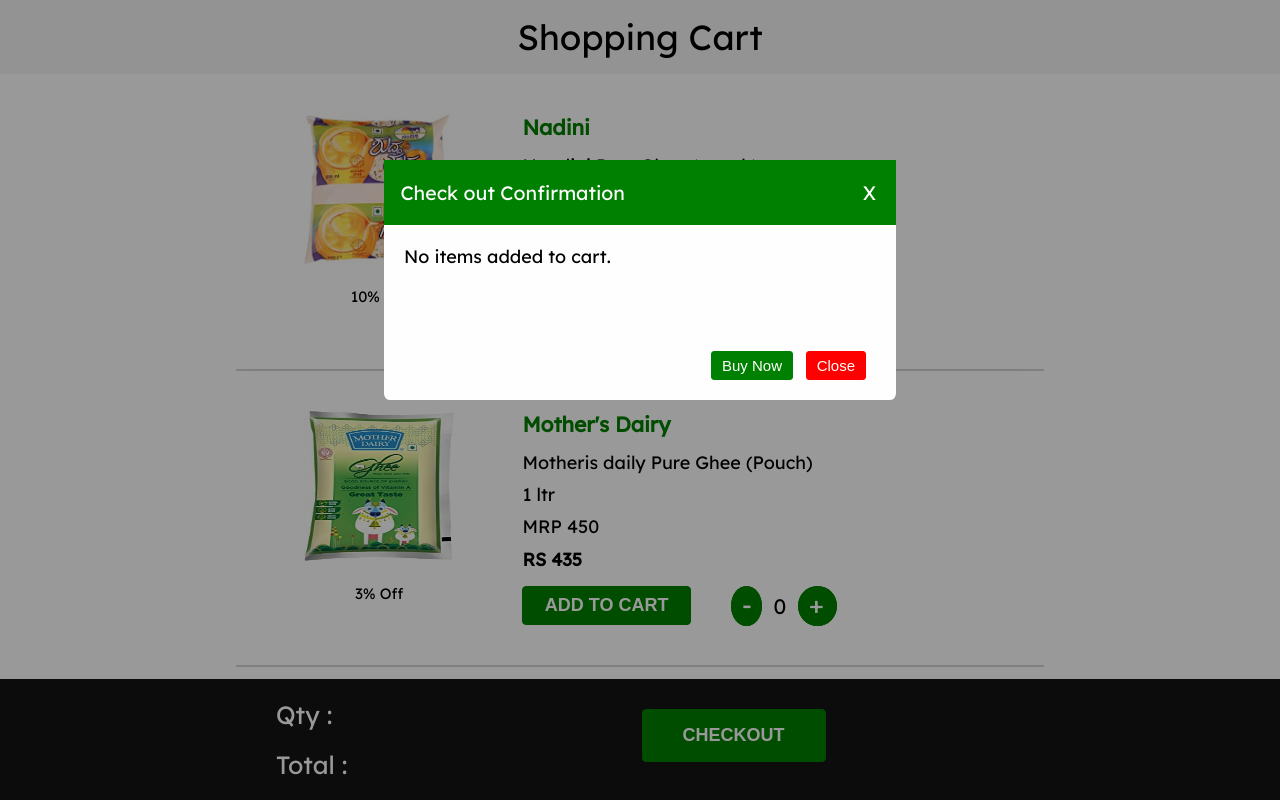
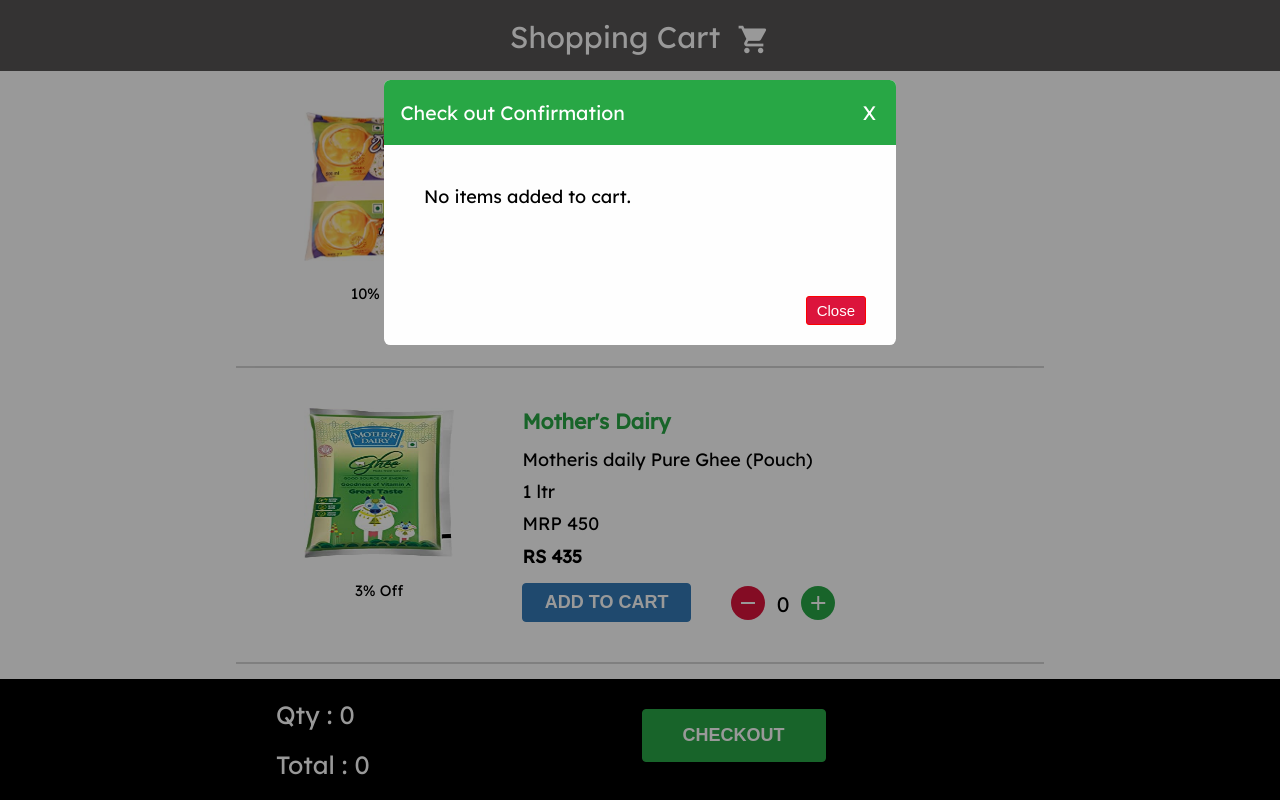
Before and after one commit to khadirpatan/shopping-cart, a React (Create React App) app: page / in a window 1280 px wide. Both pictures are taken after a click on the button "CHECKOUT". Shown: the top 800 px of the page. Built offline with nearby package versions, Linux system fonts and the light colour scheme.

Commit message:
some_changes

```diff
--- a/public/index.html
+++ b/public/index.html
@@ -8,6 +8,11 @@
     <link
       href="https://fonts.googleapis.com/css?family=Lexend Deca"
       rel="stylesheet"
+    />
+
+    <link
+      rel="stylesheet"
+      href="https://fonts.googleapis.com/icon?family=Material+Icons"
     />
 
     <meta
--- a/src/components/Container.js
+++ b/src/components/Container.js
@@ -6,6 +6,7 @@
 
 const Container = props => {
   const [cart, setCart] = useState([]);
+  const [clearCartClicked, setClearCartClicked] = useState(false);
 
   const addToCart = item => {
     let found = false;
@@ -37,13 +38,15 @@
         if (cartItem.quantity >= 1) {
           cartItem.quantity--;
         }
-
         return cartItem;
       } else {
         return cartItem;
       }
     });
-    setCart(updatedCart);
+    let filteredCart = updatedCart.filter(function(item) {
+      return item.quantity > 0;
+    });
+    setCart([...filteredCart]);
   };
   return (
     <div className="container">
@@ -56,10 +59,17 @@
           addToCart={addToCart}
           removeFromCart={removeFromCart}
           cart={cart}
+          clearCartClicked={clearCartClicked}
         />
       </div>
       <div style={{ width: "100%" }}>
-        <Footer cart={cart} />
+        <Footer
+          cart={cart}
+          addToCart={addToCart}
+          removeFromCart={removeFromCart}
+          setCart={setCart}
+          setClearCartClicked={setClearCartClicked}
+        />
       </div>
     </div>
   );
--- a/src/components/Footer.js
+++ b/src/components/Footer.js
@@ -7,7 +7,7 @@
   const [openModal, setOpenModal] = useState(false);
 
   useEffect(() => {
-    if (props.cart && props.cart.length >= 1) {
+    if (props.cart && props.cart.length >= 0) {
       let totalQty = 0;
       let totalPrice = 0;
       for (let product of props.cart) {
@@ -20,6 +20,7 @@
       setPrice(totalPrice);
     }
   }, [props.cart]);
+
   return (
     <div className="footer">
       <div className="footerInnerDiv">
@@ -29,7 +30,12 @@
           <div className="h4">Total : {price}</div>
         </div>
         <div className="right">
-          <button className="button" onClick={() => setOpenModal(true)}>
+          <button
+            type="submit"
+            className="button"
+            onClick={() => setOpenModal(true)}
+            // disabled={!props.cart.length >= 1}
+          >
             CHECKOUT
           </button>
         </div>
@@ -41,6 +47,10 @@
           price={price}
           qty={qty}
           setOpenModal={setOpenModal}
+          addToCart={props.addToCart}
+          removeFromCart={props.removeFromCart}
+          setCart={props.setCart}
+          setClearCartClicked={props.setClearCartClicked}
         />
       ) : null}
     </div>
--- a/src/components/Header.js
+++ b/src/components/Header.js
@@ -1,7 +1,12 @@
 import React from "react";
 import "../css/headerAndFooter.css";
 const Header = () => {
-  return <div className="header h1">Shopping Cart</div>;
+  return (
+    <div className="header ">
+      Shopping Cart &nbsp;
+      <i className="material-icons shoppingCartIcon">shopping_cart</i>{" "}
+    </div>
+  );
 };
 
 export default Header;
--- a/src/components/Modal.js
+++ b/src/components/Modal.js
@@ -1,11 +1,58 @@
-import React from "react";
+import React, { useState } from "react";
 import "../css/Modal.css";
 const Modal = props => {
+  const [buyOptionClicked, setBuyPotionClicked] = useState(false);
+
+  const handleBuyNow = () => {
+    setBuyPotionClicked(true);
+    props.setCart([]);
+    props.setClearCartClicked(true);
+    setTimeout(() => {
+      props.setClearCartClicked(false);
+    }, 2000);
+  };
+
+  const getOrderSuccess = () => {
     return (
       <div className="modalContainer">
         <div className="modalWindow">
           <div className="modlaTilte">
-          &nbsp;&nbsp;&nbsp;Check out Confirmation
+            &nbsp;&nbsp;&nbsp;Order is successfull
+            <span
+              className="closeButton"
+              onClick={() => props.setOpenModal(false)}
+            >
+              {" "}
+              X{" "}
+            </span>
+          </div>
+          <div className="modalContent">
+            <div className="noItemsMsg">
+              Your Order is successfull .<br></br> Will be delivered by{" "}
+              {new Date().toLocaleDateString()}
+            </div>
+
+            <div className="modalFooter">
+              <button
+                className="closeBtn"
+                onClick={() => props.setOpenModal(false)}
+              >
+                Close
+              </button>
+            </div>
+          </div>
+        </div>
+      </div>
+    );
+  };
+
+  const getOrderDetails = () => {
+    return (
+      <div className="modalContainer">
+        <div className="modalWindow">
+          <div className="modlaTilte">
+            <>&nbsp;&nbsp;&nbsp;Check out Confirmation</>
+
             <span
               className="closeButton"
               onClick={() => props.setOpenModal(false)}
@@ -16,28 +63,75 @@
           </div>
           {props.price && props.price !== 0 ? (
             <div className="modalContent">
-            {props.cart.map((cart, index) => (
+              {buyOptionClicked ? (
+                <>
+                  <div className="noItemsMsg">
+                    Your Order is successfull .<br></br> Will be delivered by{" "}
+                    {new Date().toLocaleDateString()}
+                  </div>
+                </>
+              ) : (
+                props.cart.map((item, index) => (
                   <div className="itemDescription" key={index}>
-                {cart.name} -
-                <span style={{ color: "grey" }}>
-                  &nbsp;{cart.quantity} no's - &#8377;{" "}
-                  {cart.quantity * cart.price}
+                    {item.name}
+                    &nbsp;&nbsp;
+                    <br></br>
+                    &nbsp;{" "}
+                    <span
+                      style={{ display: "inline-block", margin: "8px 0px" }}
+                    >
+                      <i
+                        className="material-icons minus"
+                        onClick={() => {
+                          props.removeFromCart(item);
+                        }}
+                      >
+                        {" "}
+                        remove
+                      </i>
+                      &nbsp;&nbsp;
+                      {item.quantity}
+                      &nbsp;&nbsp;
+                      <i
+                        className="material-icons plus"
+                        onClick={() => {
+                          props.addToCart(item);
+                        }}
+                      >
+                        {" "}
+                        add
+                      </i>
+                      &nbsp;&nbsp; x &#8377; {item.price} = &#8377;{" "}
+                      {item.quantity * item.price}
                     </span>
+                    &nbsp;&nbsp;
+                    <hr
+                      style={{ width: "98%", backgroundColor: "lightgrey" }}
+                    />
                   </div>
-            ))}
+                ))
+              )}
+
               <div className="totalAmount">
                 Total Price : &#8377; <strong>{props.price}</strong>
               </div>
-          </div>
-        ) : (
-          <div className="noItemsMsg">No items added to cart.</div>
-        )}
 
               <div className="modalFooter">
                 <button
-            className="successBtn"
-            onClick={() => props.setOpenModal(false)}
+                  className="clearBtn"
+                  onClick={() => {
+                    props.setCart([]);
+                    props.setOpenModal(false);
+                    props.setClearCartClicked(true);
+                    setTimeout(() => {
+                      props.setClearCartClicked(false);
+                    }, 1000);
+                  }}
                 >
+                  Clear Cart
+                </button>{" "}
+                &nbsp;&nbsp;
+                <button className="successBtn" onClick={() => handleBuyNow()}>
                   Buy Now
                 </button>{" "}
                 &nbsp;&nbsp;
@@ -49,8 +143,24 @@
                 </button>
               </div>
             </div>
+          ) : (
+            <div className="modalContent">
+              <div className="noItemsMsg">No items added to cart.</div>
+              <div className="modalFooter">
+                <button
+                  className="closeBtn"
+                  onClick={() => props.setOpenModal(false)}
+                >
+                  Close
+                </button>
+              </div>
+            </div>
+          )}
+        </div>
       </div>
     );
   };
+  return <>{buyOptionClicked ? getOrderSuccess() : getOrderDetails()}</>;
+};
 
 export default Modal;
--- a/src/components/Product.js
+++ b/src/components/Product.js
@@ -1,4 +1,4 @@
-import React, { useState } from "react";
+import React, { useState, useEffect } from "react";
 import "../css/products.css";
 
 const Product = props => {
@@ -15,6 +15,13 @@
     }
     removeFromCart(product);
   };
+
+  useEffect(() => {
+    if (props.clearCartClicked) {
+      setCount(0);
+    }
+  }, [props.clearCartClicked]);
+
   return (
     <div className="productsContainer" key={index}>
       <div className="productsLeft">
@@ -55,7 +62,26 @@
             </button>
           </div>
           <div className="incrimentDecerementDiv">
-            <span
+            <i
+              className="material-icons remove"
+              onClick={() => {
+                remove(product);
+              }}
+            >
+              remove
+            </i>
+            &nbsp;&nbsp;
+            <span className="count">{count}</span>
+            &nbsp;&nbsp;
+            <i
+              className="material-icons add"
+              onClick={() => {
+                add(product);
+              }}
+            >
+              add
+            </i>
+            {/* <span
               className="roundBorder"
               onClick={() => {
                 remove(product);
@@ -74,7 +100,7 @@
               }}
             >
               +{" "}
-            </span>
+            </span> */}
           </div>
         </div>
       </div>
--- a/src/components/Products.js
+++ b/src/components/Products.js
@@ -12,6 +12,7 @@
             addToCart={props.addToCart}
             removeFromCart={props.removeFromCart}
             cart={props.cart}
+            clearCartClicked={props.clearCartClicked}
           />
         ))}
     </>
--- a/src/css/Modal.css
+++ b/src/css/Modal.css
@@ -3,11 +3,11 @@
   position: fixed;
   text-align: left;
   z-index: 1111;
-  padding-top: 20vh;
+  padding-top: 10vh;
   left: 0;
   top: 0;
   width: 100%;
-  height: 100%;
+  min-height: 100vh;
   background-color: rgb(0, 0, 0);
   background-color: rgba(0, 0, 0, 0.4);
   color: black;
@@ -16,17 +16,31 @@
 .modalWindow {
   background-color: #fefefe;
   margin: auto;
+  margin-bottom: 10vh;
   padding: 0px;
   border-radius: 0.5vw;
   width: 40vw;
-  position: relative;
   min-height: 30vh;
+  max-height: 80vh;
+  overflow-y: auto;
+}
+
+.modalWindow::-webkit-scrollbar {
+  width: 6px;
+}
+.modalWindow::-webkit-scrollbar-track {
+  -webkit-box-shadow: inset 0 0 6px green;
+}
+
+.modalWindow::-webkit-scrollbar-thumb {
+  border-radius: 10px;
+  -webkit-box-shadow: inset 0 0 6px #28a745;
 }
 
 .modlaTilte {
   width: 100%;
   padding: 20px 0px;
-  background-color: green;
+  background-color: #28a745;
   color: white;
   position: relative;
 
@@ -42,10 +56,13 @@
 .modalContent {
   /* font-size: 1.2rem; */
   padding: 20px 20px 60px 20px;
+  max-height: 100%;
+  min-height: 15vh;
+  position: relative;
 }
 
 .itemDescription {
-  padding: 10px;
+  padding: 10px 10px 0px 10px;
 }
 
 .totalAmount {
@@ -59,17 +76,27 @@
   right: 30px;
 }
 .successBtn {
-  background-color: green;
+  background-color: #28a745;
   padding: 5px 10px;
   font-size: 1rem;
-  border: 1px solid green;
+  border: 1px solid #28a745;
   color: white;
   border-radius: 3px;
   cursor: pointer;
 }
 
+.clearBtn {
+  background-color: #337ab7;
+  padding: 5px 10px;
+  font-size: 1rem;
+  border: 1px solid #337ab7;
+  border-radius: 3px;
+  cursor: pointer;
+  color: white;
+}
+
 .closeBtn {
-  background-color: red;
+  background-color: crimson;
   padding: 5px 10px;
   font-size: 1rem;
   border: 1px solid red;
@@ -81,6 +108,27 @@
 .noItemsMsg {
   margin: 20px;
   font-size: 1.2rem;
+}
+
+.plus {
+  font-size: 18px;
+  color: white;
+  padding: 2px;
+  background-color: #28a745;
+  border: 1px solid #28a745;
+  position: relative;
+  top: 3px;
+  cursor: pointer;
+}
+.minus {
+  font-size: 18px;
+  color: white;
+  padding: 2px;
+  background-color: crimson;
+  border: 1px solid crimson;
+  position: relative;
+  top: 3px;
+  cursor: pointer;
 }
 
 @media screen and (min-width: 631px) and (max-width: 1200px) {
@@ -96,6 +144,10 @@
 }
 
 @media screen and (max-width: 630px) {
+  .modalContainer {
+    padding-top: 20vh;
+  }
+
   .modalWindow {
     background-color: #fefefe;
     margin: auto;
@@ -103,7 +155,7 @@
     border-radius: 0.5vw;
     width: 97vw;
     position: relative;
-    min-height: 20vh;
+    min-height: 30vh;
   }
   .modalContent {
     /* font-size: 1.2rem; */
--- a/src/css/headerAndFooter.css
+++ b/src/css/headerAndFooter.css
@@ -1,9 +1,16 @@
 .header {
-  background-color: #f5f5f5;
+  background-color: rgb(87, 85, 85);
   padding: 15px;
+  color: white;
+  font-size: 2rem;
+}
+.shoppingCartIcon {
+  font-size: 2.2rem;
+  position: relative;
+  top: 8px;
 }
 .footer {
-  background-color: rgb(20, 20, 20);
+  background-color: black;
   position: fixed;
   color: white;
   bottom: 0px;
@@ -36,8 +43,8 @@
 .footer .button {
   padding: 15px 40px;
   border-radius: 4px;
-  border: 1px solid green;
-  background-color: green;
+  border: 1px solid #28a745;
+  background-color: #28a745;
   cursor: pointer;
   font-size: 18px;
   color: white;
@@ -75,4 +82,11 @@
     cursor: pointer;
     /* font-size: 16px; */
   }
+
+  input[type="submit"]:disabled {
+    background: #dddddd;
+    border: 1px solid #999999;
+    background-color: yellow;
+    color: #666666;
+  }
 }
--- a/src/css/products.css
+++ b/src/css/products.css
@@ -28,7 +28,7 @@
 }
 
 .productTitle {
-  color: green;
+  color: #28a745;
   font-size: 1.4rem;
   padding-bottom: 10px;
 }
@@ -52,13 +52,13 @@
   width: 100%;
   font-size: 1.2rem;
   font-weight: bold;
-  background-color: green;
-  border: 1px solid green;
+  background-color: #337ab7;
+  border: 1px solid #337ab7;
   border-radius: 4px;
   color: white;
 }
 .addTocartBtn:hover {
-  background-color: #28a745;
+  background-color: #337aa1;
   cursor: pointer;
 }
 
@@ -67,33 +67,31 @@
   padding: 13px 0px 0px 40px;
 }
 
-.roundBorder {
-  border: 1px solid green;
-  /* height: 20px; */
-  /* width: 20px; */
+.remove {
+  padding: 5px;
+  background-color: crimson;
   border-radius: 50%;
-  padding: 2px 2px 5px 10px;
-  font-size: 25px;
   color: white;
+}
+.add {
+  padding: 5px;
+  background-color: #28a745;
+  border-radius: 50%;
+  color: white;
+}
+
+.count {
+  position: relative;
+  top: -3px;
+  font-size: 1.4rem;
+}
+
+.add:hover {
   background-color: green;
   cursor: pointer;
 }
-.roundBorder2 {
-  border: 1px solid green;
-  /* height: 20px; */
-  /* width: 20px; */
-  border-radius: 50%;
-  padding: 2px 12px 5px 10px;
-  font-size: 25px;
-  color: white;
-  cursor: pointer;
-
-  background-color: green;
-}
-
-.roundBorder:hover,
-.roundBorder2:hover {
-  background-color: #28a745;
+.remove:hover {
+  background-color: #f75a36;
   cursor: pointer;
 }
 
@@ -142,8 +140,6 @@
     width: 80%;
     font-size: 1.2rem;
     font-weight: bold;
-    background-color: green;
-    border: 1px solid green;
     border-radius: 4px;
     color: white;
     text-align: center;
--- a/src/index.css
+++ b/src/index.css
@@ -7,11 +7,6 @@
   font-family: Lexend Deca;
 }
 
-code {
-  font-family: source-code-pro, Menlo, Monaco, Consolas, "Courier New",
-    monospace;
-}
-
 @media screen and (max-width: 600px) {
   :root {
     font-size: 14px;
```
Lines whose indentation alone changed are shown as unchanged.
